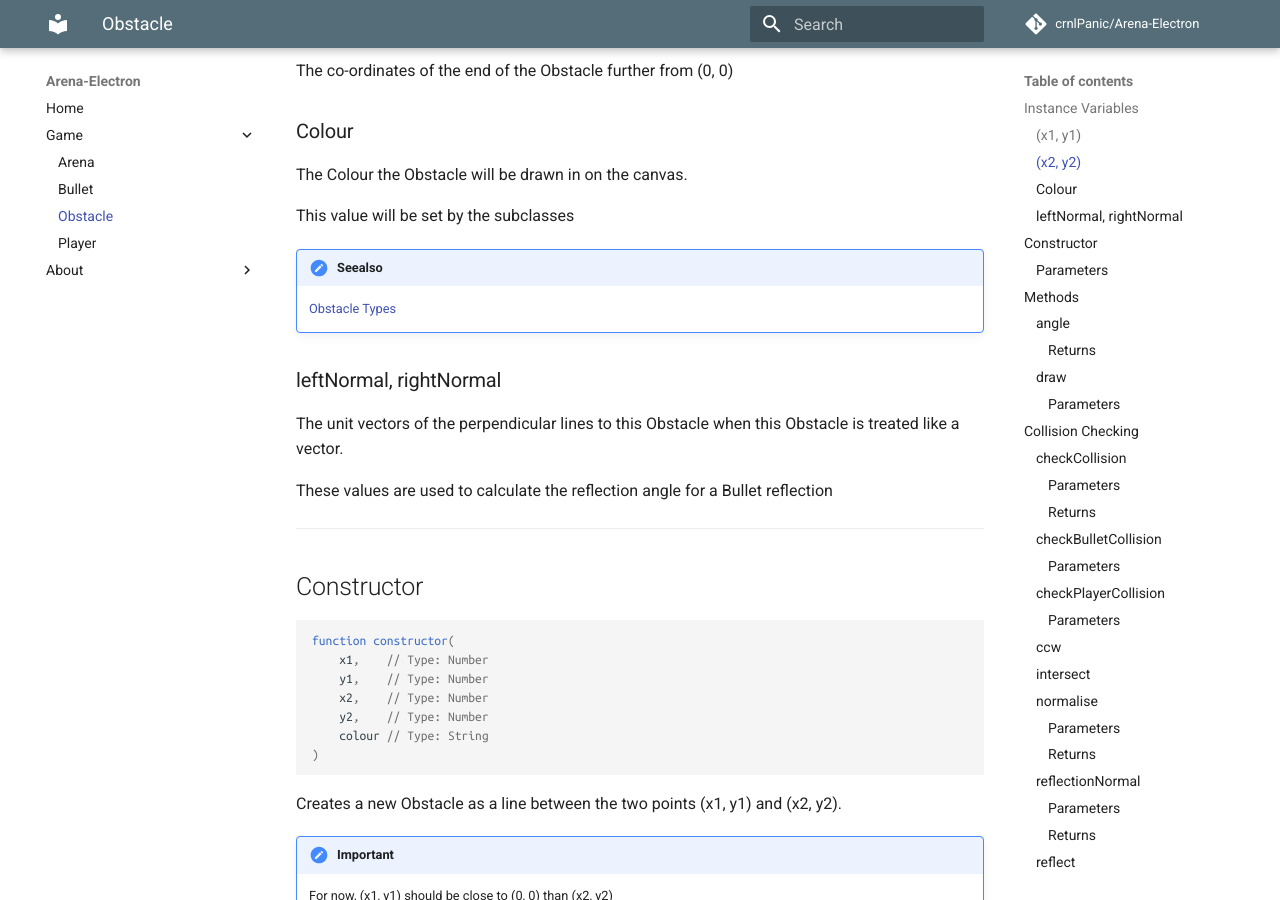
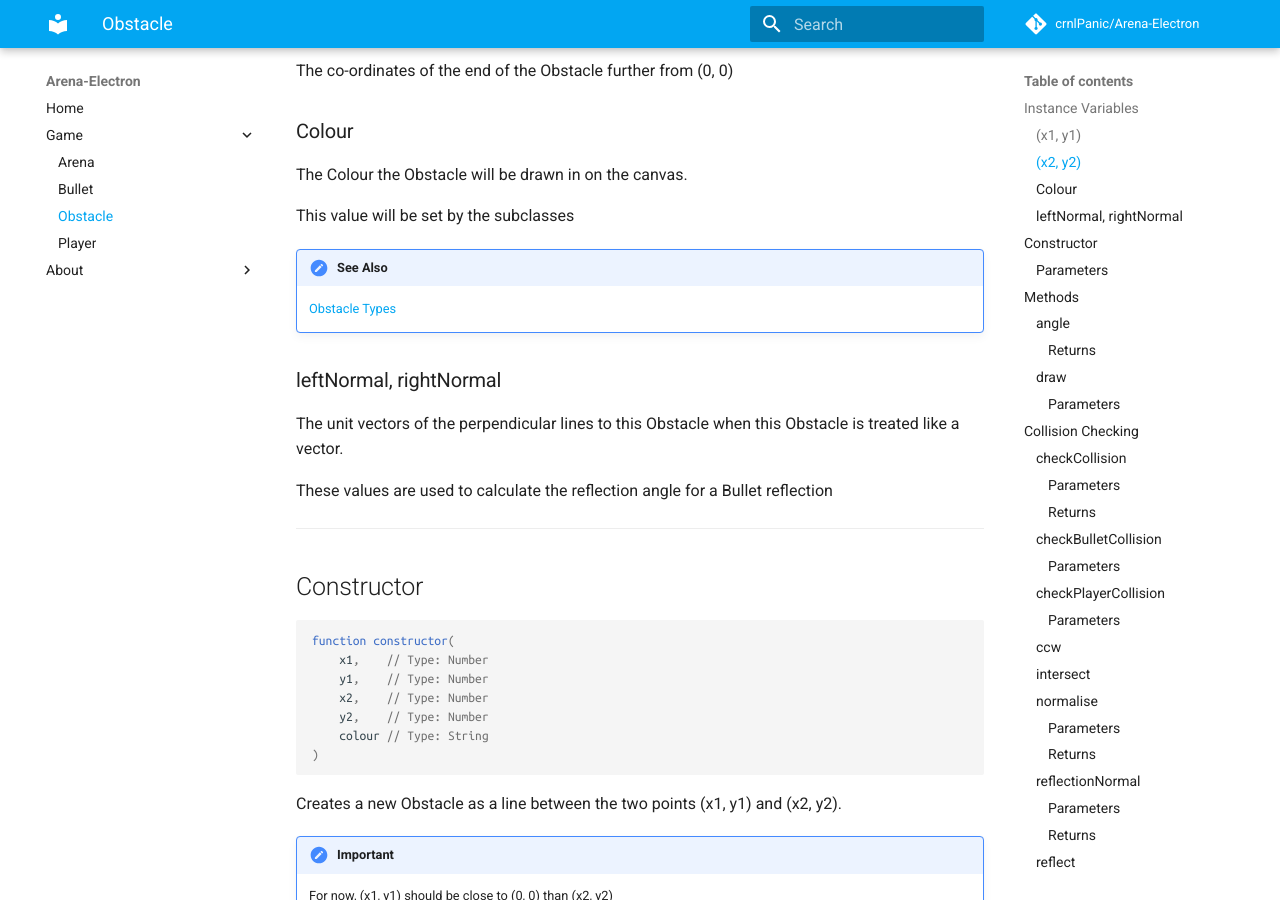
Before and after one commit to gitter-badger/Arena-Electron, an MkDocs documentation site: the page built from docs/game/obstacle.md, in a window 1280 px wide and 900 px high, scrolled down 527 px. Built offline with MkDocs 1.6.1 and Material for MkDocs 9.7.7, drawn with Linux system fonts in a browser that asks for light colours; comment, search, counter and statistics services are not loaded; old or Windows-style settings are respelled for this version of MkDocs.

Commit message:
Minor docs improvements

```diff
--- a/docs/game/obstacle.md
+++ b/docs/game/obstacle.md
@@ -25,7 +25,7 @@
 
 This value will be set by the subclasses
 
-!!! seealso
+!!! seealso "See Also"
     [Obstacle Types](#obstacle-types)
 
 ### leftNormal, rightNormal
--- a/mkdocs.yml
+++ b/mkdocs.yml
@@ -20,8 +20,8 @@
   - toc(permalink=true)
 extra:
   palette:
-    primary: 'blue grey'
-    accent: 'red'
+    primary: 'light blue'
+    accent: 'pink'
   font:
     code: 'Ubuntu Mono'
   social:
```
